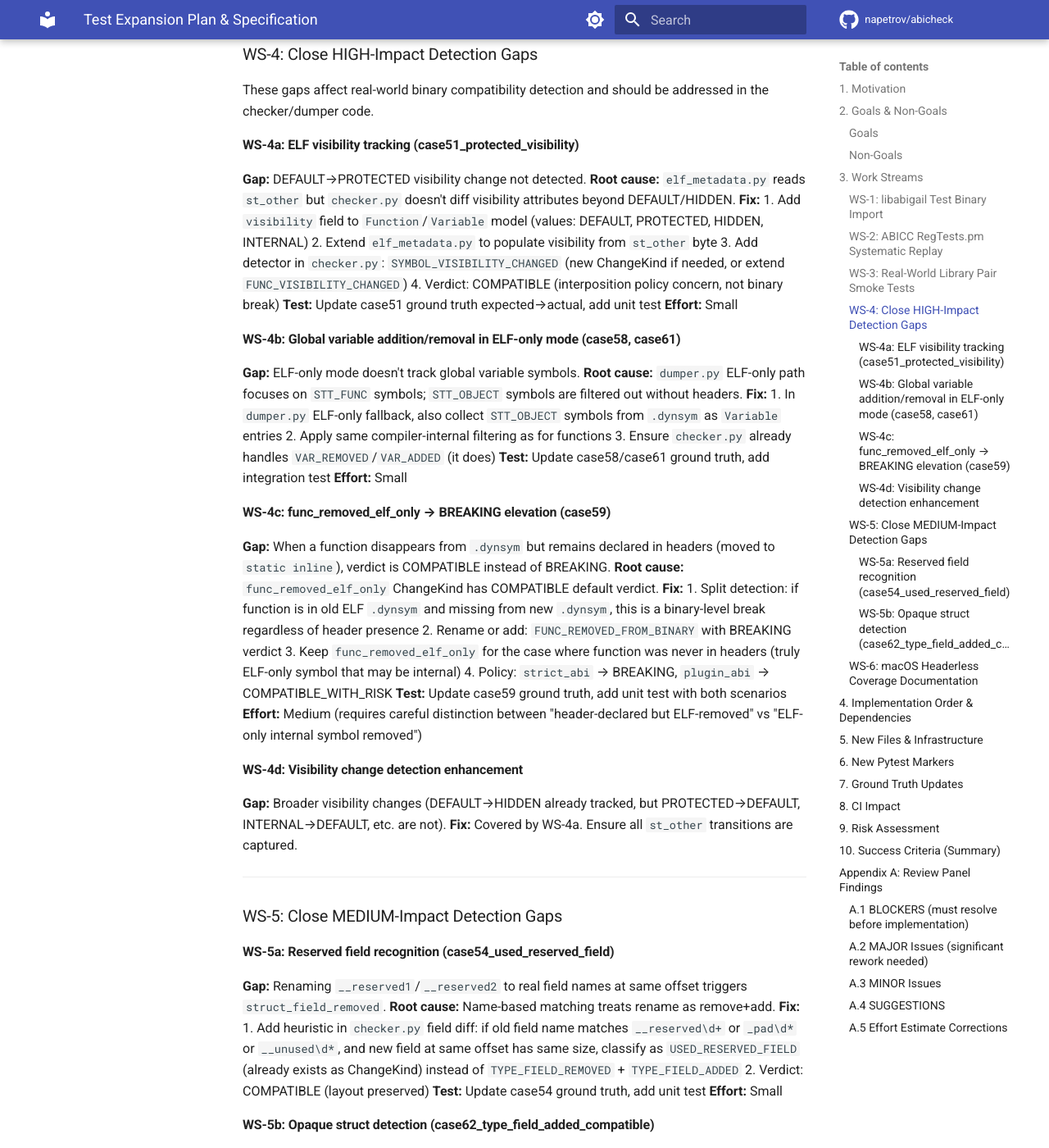
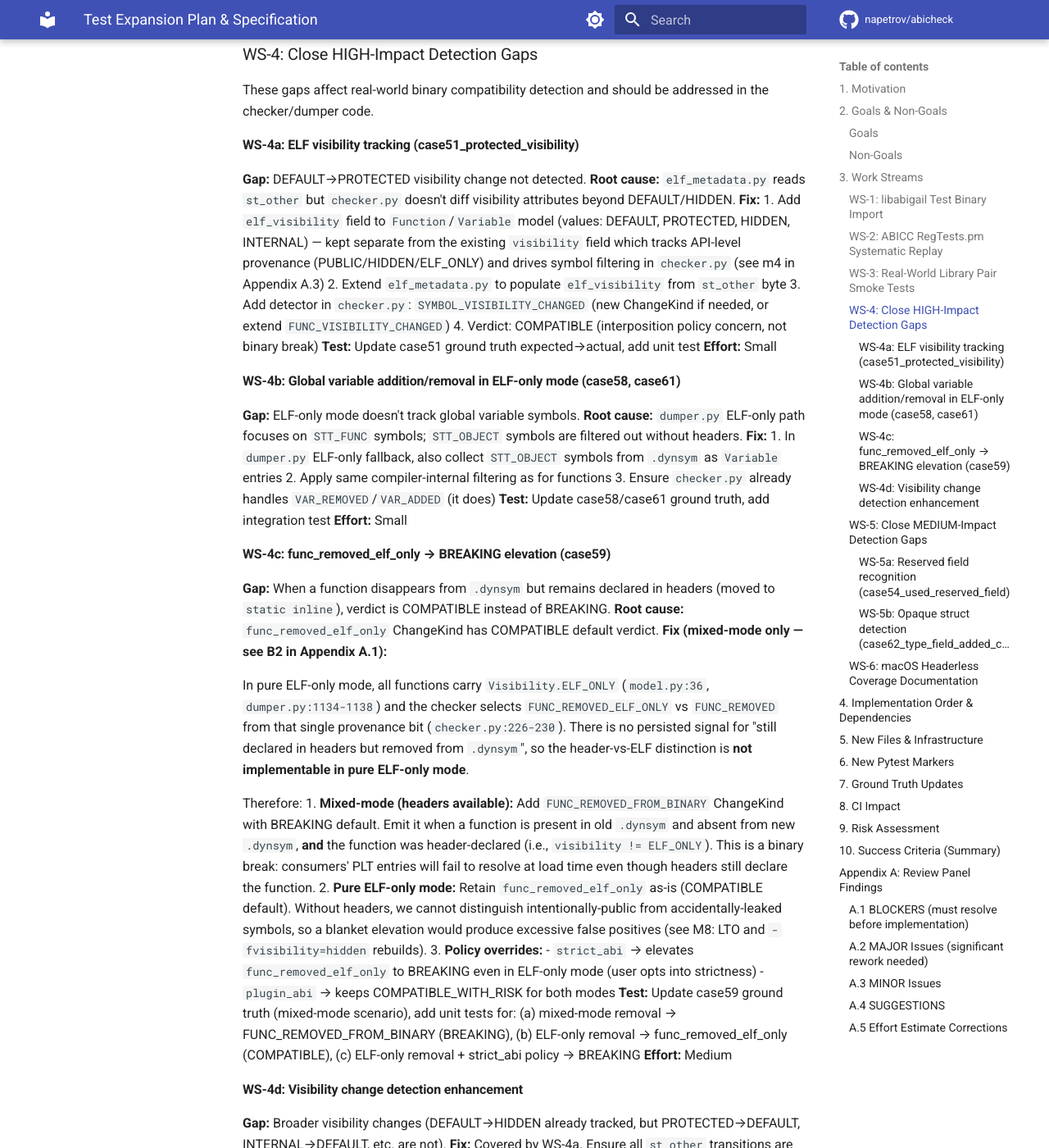
Before and after one commit to napetrov/abicheck, an MkDocs documentation site: the page built from docs/development/test-expansion-plan.md, in a window 1280 px wide and 1400 px high, scrolled down 5481 px. Shown: the whole window at 82% size. Built offline with MkDocs 1.6.1 and Material for MkDocs 9.7.7, drawn with Linux system fonts in a browser that asks for light colours; comment, search, counter and statistics services are not loaded; some of the changed text lies outside the part shown.

Commit message:
Fix marker inconsistency, WS-4c/B2 conflict, and visibility field overloading
- Rename Section 6 marker table entry from `abicc_replay` to `abicc` to match
  WS-2 spec (line 149) and existing abicc-parity CI job; update B1 filter and
  mark M2 as resolved
- Rewrite WS-4c to adopt mixed-mode-only elevation (Appendix B2 option c):
  FUNC_REMOVED_FROM_BINARY only emitted when headers are available; pure
  ELF-only mode retains func_removed_elf_only with COMPATIBLE default;
  strict_abi policy override documented for ELF-only elevation
- Change WS-4a step 1 from overloading `visibility` to adding `elf_visibility`
  field, keeping API-level provenance (PUBLIC/HIDDEN/ELF_ONLY) separate from
  ELF st_other values (DEFAULT/PROTECTED/HIDDEN/INTERNAL) per Appendix m4

https://claude.ai/code/session_01QYE8yg6Xeg1a3hPSXkXJNe

```diff
--- a/docs/development/test-expansion-plan.md
+++ b/docs/development/test-expansion-plan.md
@@ -228,9 +228,11 @@ addressed in the checker/dumper code.
 **Root cause:** `elf_metadata.py` reads `st_other` but `checker.py` doesn't diff
 visibility attributes beyond DEFAULT/HIDDEN.
 **Fix:**
-1. Add `visibility` field to `Function`/`Variable` model (values: DEFAULT,
-   PROTECTED, HIDDEN, INTERNAL)
-2. Extend `elf_metadata.py` to populate visibility from `st_other` byte
+1. Add `elf_visibility` field to `Function`/`Variable` model (values: DEFAULT,
+   PROTECTED, HIDDEN, INTERNAL) — kept separate from the existing `visibility`
+   field which tracks API-level provenance (PUBLIC/HIDDEN/ELF_ONLY) and drives
+   symbol filtering in `checker.py` (see m4 in Appendix A.3)
+2. Extend `elf_metadata.py` to populate `elf_visibility` from `st_other` byte
 3. Add detector in `checker.py`: `SYMBOL_VISIBILITY_CHANGED` (new ChangeKind if
    needed, or extend `FUNC_VISIBILITY_CHANGED`)
 4. Verdict: COMPATIBLE (interposition policy concern, not binary break)
@@ -255,16 +257,33 @@ symbols are filtered out without headers.
 **Gap:** When a function disappears from `.dynsym` but remains declared in headers
 (moved to `static inline`), verdict is COMPATIBLE instead of BREAKING.
 **Root cause:** `func_removed_elf_only` ChangeKind has COMPATIBLE default verdict.
-**Fix:**
-1. Split detection: if function is in old ELF `.dynsym` and missing from new
-   `.dynsym`, this is a binary-level break regardless of header presence
-2. Rename or add: `FUNC_REMOVED_FROM_BINARY` with BREAKING verdict
-3. Keep `func_removed_elf_only` for the case where function was never in headers
-   (truly ELF-only symbol that may be internal)
-4. Policy: `strict_abi` → BREAKING, `plugin_abi` → COMPATIBLE_WITH_RISK
-**Test:** Update case59 ground truth, add unit test with both scenarios
-**Effort:** Medium (requires careful distinction between "header-declared but
-ELF-removed" vs "ELF-only internal symbol removed")
+**Fix (mixed-mode only — see B2 in Appendix A.1):**
+
+In pure ELF-only mode, all functions carry `Visibility.ELF_ONLY` (`model.py:36`,
+`dumper.py:1134-1138`) and the checker selects `FUNC_REMOVED_ELF_ONLY` vs
+`FUNC_REMOVED` from that single provenance bit (`checker.py:226-230`). There is
+no persisted signal for "still declared in headers but removed from `.dynsym`",
+so the header-vs-ELF distinction is **not implementable in pure ELF-only mode**.
+
+Therefore:
+1. **Mixed-mode (headers available):** Add `FUNC_REMOVED_FROM_BINARY` ChangeKind
+   with BREAKING default. Emit it when a function is present in old `.dynsym` and
+   absent from new `.dynsym`, **and** the function was header-declared (i.e.,
+   `visibility != ELF_ONLY`). This is a binary break: consumers' PLT entries will
+   fail to resolve at load time even though headers still declare the function.
+2. **Pure ELF-only mode:** Retain `func_removed_elf_only` as-is (COMPATIBLE
+   default). Without headers, we cannot distinguish intentionally-public from
+   accidentally-leaked symbols, so a blanket elevation would produce excessive
+   false positives (see M8: LTO and `-fvisibility=hidden` rebuilds).
+3. **Policy overrides:**
+   - `strict_abi` → elevates `func_removed_elf_only` to BREAKING even in
+     ELF-only mode (user opts into strictness)
+   - `plugin_abi` → keeps COMPATIBLE_WITH_RISK for both modes
+**Test:** Update case59 ground truth (mixed-mode scenario), add unit tests for:
+  (a) mixed-mode removal → FUNC_REMOVED_FROM_BINARY (BREAKING),
+  (b) ELF-only removal → func_removed_elf_only (COMPATIBLE),
+  (c) ELF-only removal + strict_abi policy → BREAKING
+**Effort:** Medium
 
 #### WS-4d: Visibility change detection enhancement
 
@@ -385,7 +404,7 @@ and can start in parallel if resources allow.
 | Marker | Purpose | CI Job |
 |--------|---------|--------|
 | `libabigail_corpus` | libabigail binary fixture tests | Gated (heavy-parity-gate) |
-| `abicc_replay` | ABICC RegTests replay | Gated (heavy-parity-gate) |
+| `abicc` | ABICC RegTests replay (extends existing abicc-parity job) | Gated (heavy-parity-gate) |
 | `realworld` | Real-world library pairs | Weekly scheduled |
 
 Register in `conftest.py` and `pyproject.toml`.
@@ -501,13 +520,9 @@ Stripping DWARF from fixtures contradicts WS-1's goal of testing DWARF reader.
 symbol-level-only tests. Budget realistically for 15-20 MB with LFS.
 
 **M2. Marker naming inconsistency** *(Test Architecture + CI/DevOps)*
-WS-2 spec says `@pytest.mark.abicc` but Section 6 says `abicc_replay`. These are
-different markers. The existing `abicc` marker runs in the existing `abicc-parity`
-CI job. If WS-2 reuses `abicc`, those tests join the existing job (may be
-desired). If WS-2 uses `abicc_replay`, it needs its own CI job and the unit-test
-filter must exclude it separately.
-**Resolution:** Use `@pytest.mark.abicc` for WS-2 (extend existing parity job).
-Document the decision.
+**Resolved:** WS-2 and Section 6 now both use `@pytest.mark.abicc`, extending the
+existing `abicc-parity` CI job (`ci.yml:200-217`). The previously conflicting
+`abicc_replay` name has been removed from the marker table.
 
 **M3. WS-5a: Reserved field detector already exists** *(Feasibility)*
 `_diff_reserved_fields()` already exists at `checker.py:2398-2436` with regex
```
Also changed, not shown: other parts of docs/development/test-expansion-plan.md (+2 -2 lines).
